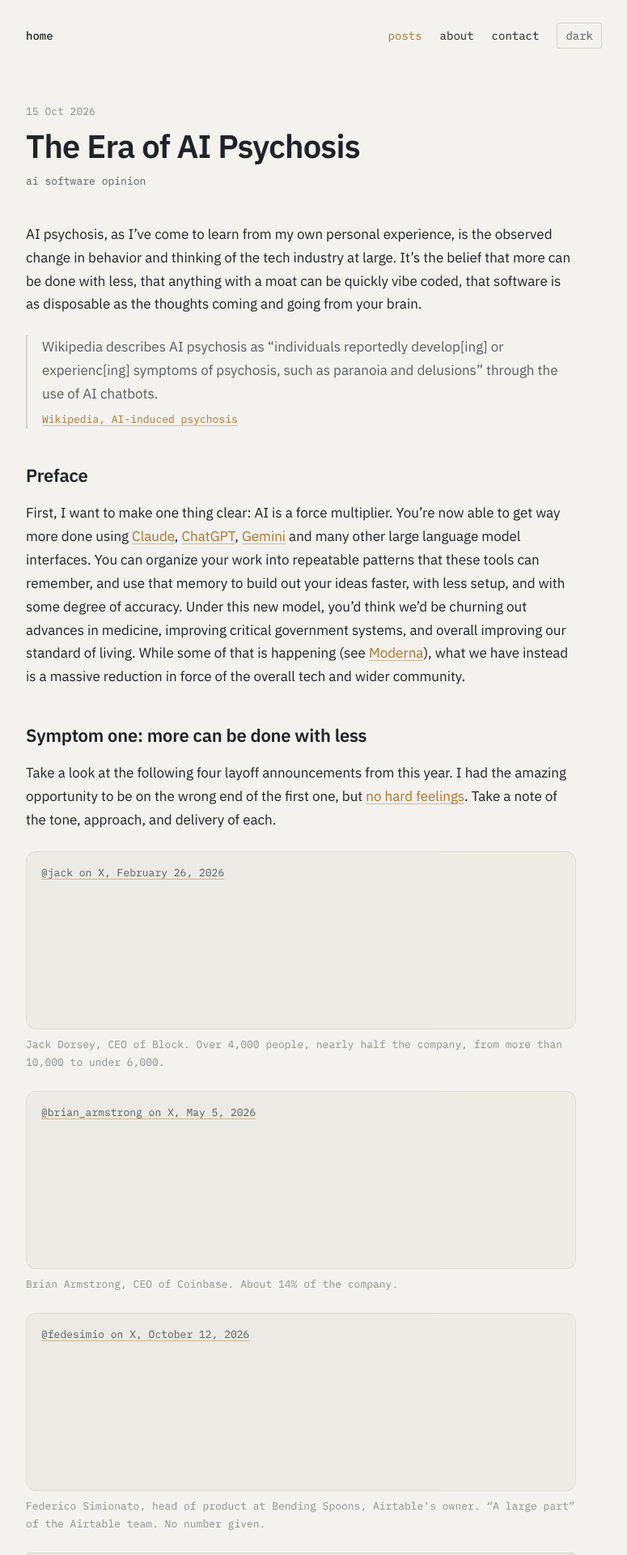
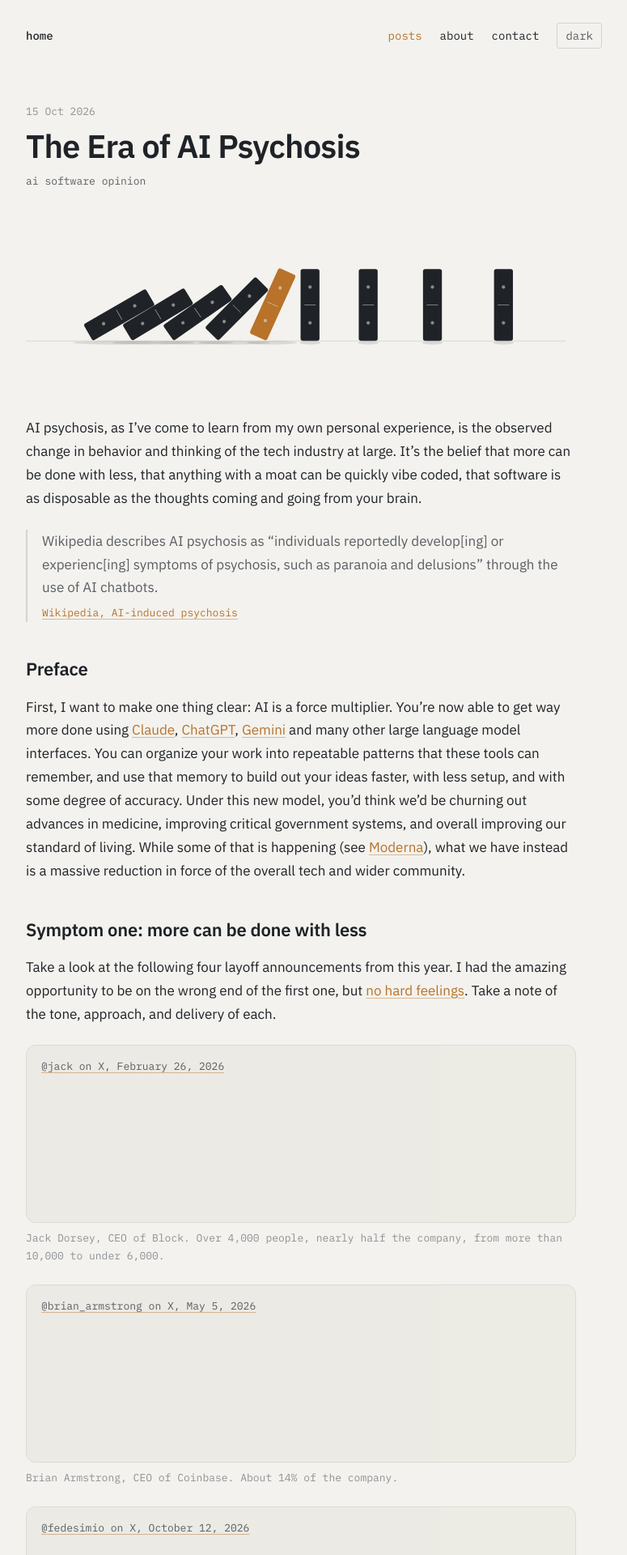
Before and after one commit to IsaacACasanova/IsaacACasanova.github.io, a Jekyll site: the page built from _posts/2026-10-15-the-era-of-ai-psychosis.markdown, in a window 1280 px wide. Shown: the top 1920 px of the page at 81% size, without its empty margins (252-1027 px from the left). Built offline with Jekyll 4.4.1, drawn with Linux system fonts in a browser that asks for light colours; comment, search, counter and statistics services are not loaded.

Commit message:
Give the AI psychosis post a dominoes header
A row of dominoes drawn in the mono palette: five fallen in a chain
with widening gaps, one mid-fall in the accent color, four standing.
The post shows a dark or light SVG copy to match the theme, and the
share image is a raster of the dark version at Substack cover size.

Co-Authored-By: Claude Fable 5.1 <noreply@anthropic.com>
Claude-Session: https://claude.ai/code/session_01QEtFL7kkitkeEU4QcAUAB1

```diff
--- a/_posts/2026-10-15-the-era-of-ai-psychosis.markdown
+++ b/_posts/2026-10-15-the-era-of-ai-psychosis.markdown
@@ -3,9 +3,14 @@ layout: post
 title: The Era of AI Psychosis
 description: The belief that more can be done with less, that anything with a moat can be quickly vibe coded, that software is as disposable as the thoughts coming and going from your brain.
 date: 2026-10-15 17:42:31 -0400
-image: /images/tech-layoffs-by-year-2020-2026.webp
+image: /images/ai-psychosis-dominoes.webp
 tags: [ai, software, opinion]
 ---
+<figure class="hero-art">
+  <img class="theme-dark" src="/images/ai-psychosis-dominoes-dark.svg" alt="A row of dominoes: five have fallen in a widening chain, one is mid-fall, four still stand." width="1456" height="440">
+  <img class="theme-light" src="/images/ai-psychosis-dominoes-light.svg" alt="" width="1456" height="440">
+</figure>
+
 AI psychosis, as I've come to learn from my own personal experience, is the observed change in behavior and thinking of the tech industry at large. It’s the belief that more can be done with less, that anything with a moat can be quickly vibe coded, that software is as disposable as the thoughts coming and going from your brain.
 
 > Wikipedia describes AI psychosis as “individuals reportedly develop[ing] or experienc[ing] symptoms of psychosis, such as paranoia and delusions” through the use of AI chatbots.
--- a/css/mono.css
+++ b/css/mono.css
@@ -152,6 +152,11 @@ footer{padding:48px 0 40px;border-top:1px solid var(--rule);font-family:var(--mo
   .post,.page{padding-top:48px}
 }
 /* post media: link cards, X embeds, framed charts, citations, footnotes */
+/* Theme-paired artwork: a dark and a light copy, one shown per theme. The first carries the alt text. */
+.prose .hero-art{margin:0 0 2em}
+.prose .hero-art img{display:block;width:100%}
+.prose .hero-art .theme-light,[data-theme="light"] .prose .hero-art .theme-dark{display:none}
+[data-theme="light"] .prose .hero-art .theme-light{display:block}
 .prose img.inset{display:block;box-sizing:border-box;width:100%;padding:12px;background:var(--bg-2);border:1px solid var(--rule)}
 .prose blockquote cite{display:block;margin-top:6px;font-family:var(--mono);font-size:13px;font-style:normal;color:var(--ink-3)}
 .prose sup{font-size:.7em;line-height:0;position:relative;top:-.55em;vertical-align:baseline;margin-left:1px}
```
Also changed, not shown: images/ai-psychosis-dominoes-dark.svg (added), images/ai-psychosis-dominoes-light.svg (added), images/ai-psychosis-dominoes.webp (added).
